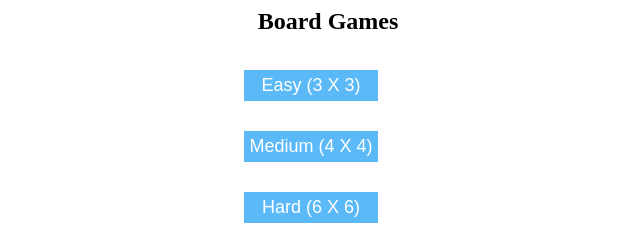
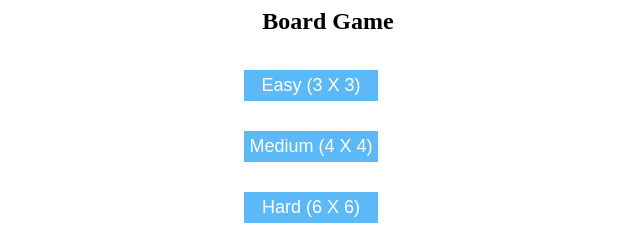
Before and after one commit to rakeshlahre/board-game, a website: page index.html in a window 1280 px wide. Shown: the top 240 px of the page, 312-952 px from the left. Drawn offline with Linux system fonts and the light colour scheme.

Commit message:
Update index.html

```diff
--- a/index.html
+++ b/index.html
@@ -5,7 +5,7 @@
   </head>
   <body>
     <h2 class="headline">
-      Board Games
+      Board Game
     </h2>
     <div id="score">
     </div>
```
